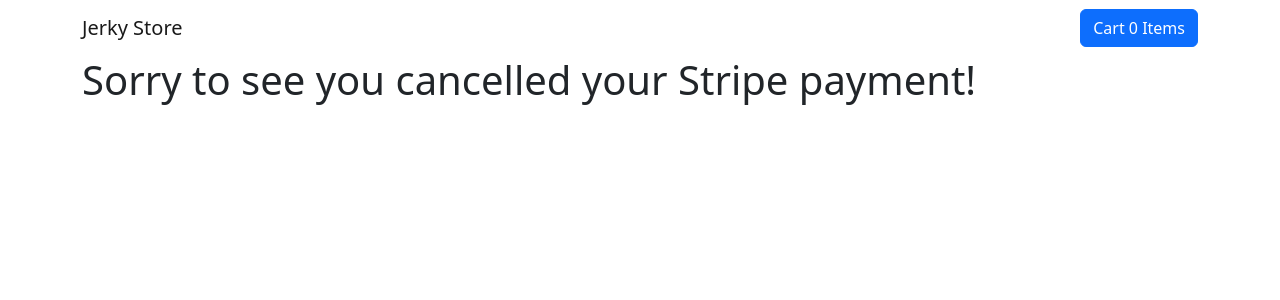
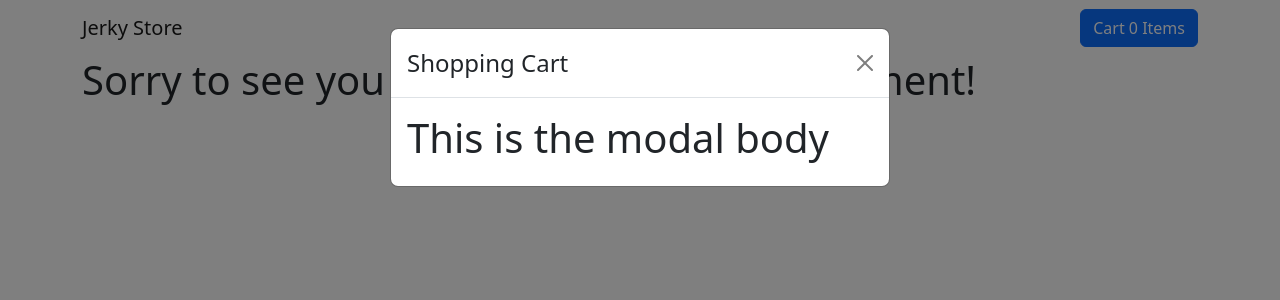
Before and after one commit to ChrisJRamirez/CaravanJerky, a React (Create React App) app: page /cancel in a window 1280 px wide. Both pictures are taken after a click on the button "Cart 0 Items". Shown: the top 300 px of the page. Built offline with nearby package versions, Linux system fonts and the light colour scheme.

Commit message:
built Navbar to show/collapse cart modal

```diff
--- a/src/components/Navbar.js
+++ b/src/components/Navbar.js
@@ -1,16 +1,29 @@
-import {Button, Container, Navbar, Modal} from "react-bootstrap"
+import { Button, Container, Navbar, Modal } from "react-bootstrap";
+import { useState } from "react";
 
-function NavbarComponent(){
+function NavbarComponent() {
+  const [show, setShow] = useState(false);
+  const handleClose = () => setShow(false);
+  const handleShow = () => setShow(true);
 
   return (
-    <Navbar expand="sm">
-      <Navbar.Brand href ="/">Jerky Store</Navbar.Brand>
-      <Navbar.Toggle />
-      <Navbar.Collapse className="justify-content-end">
-        <Button>Cart 0 Items</Button>
-      </Navbar.Collapse>
-
-    </Navbar>
+    <>
+      <Navbar expand="sm">
+        <Navbar.Brand href="/">Jerky Store</Navbar.Brand>
+        <Navbar.Toggle />
+        <Navbar.Collapse className="justify-content-end">
+          <Button onClick={handleShow}>Cart 0 Items</Button>
+        </Navbar.Collapse>
+      </Navbar>
+      <Modal show={show} onHide={handleClose}>
+        <Modal.Header closeButton>
+          <Modal.Title>Shopping Cart</Modal.Title>
+        </Modal.Header>
+        <Modal.Body>
+          <h1>This is the modal body</h1>
+        </Modal.Body>
+      </Modal>
+    </>
   )
 
 };
```
